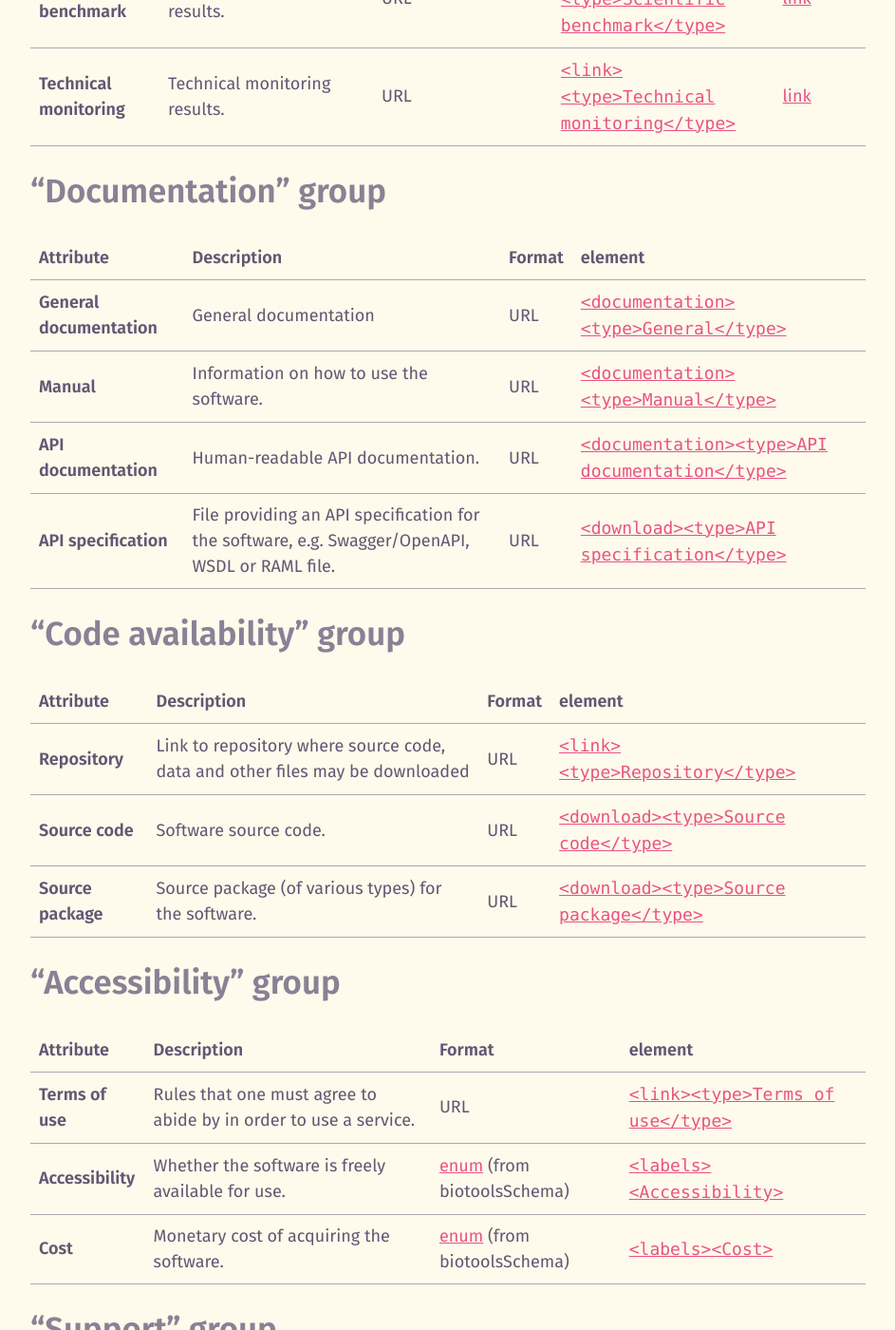
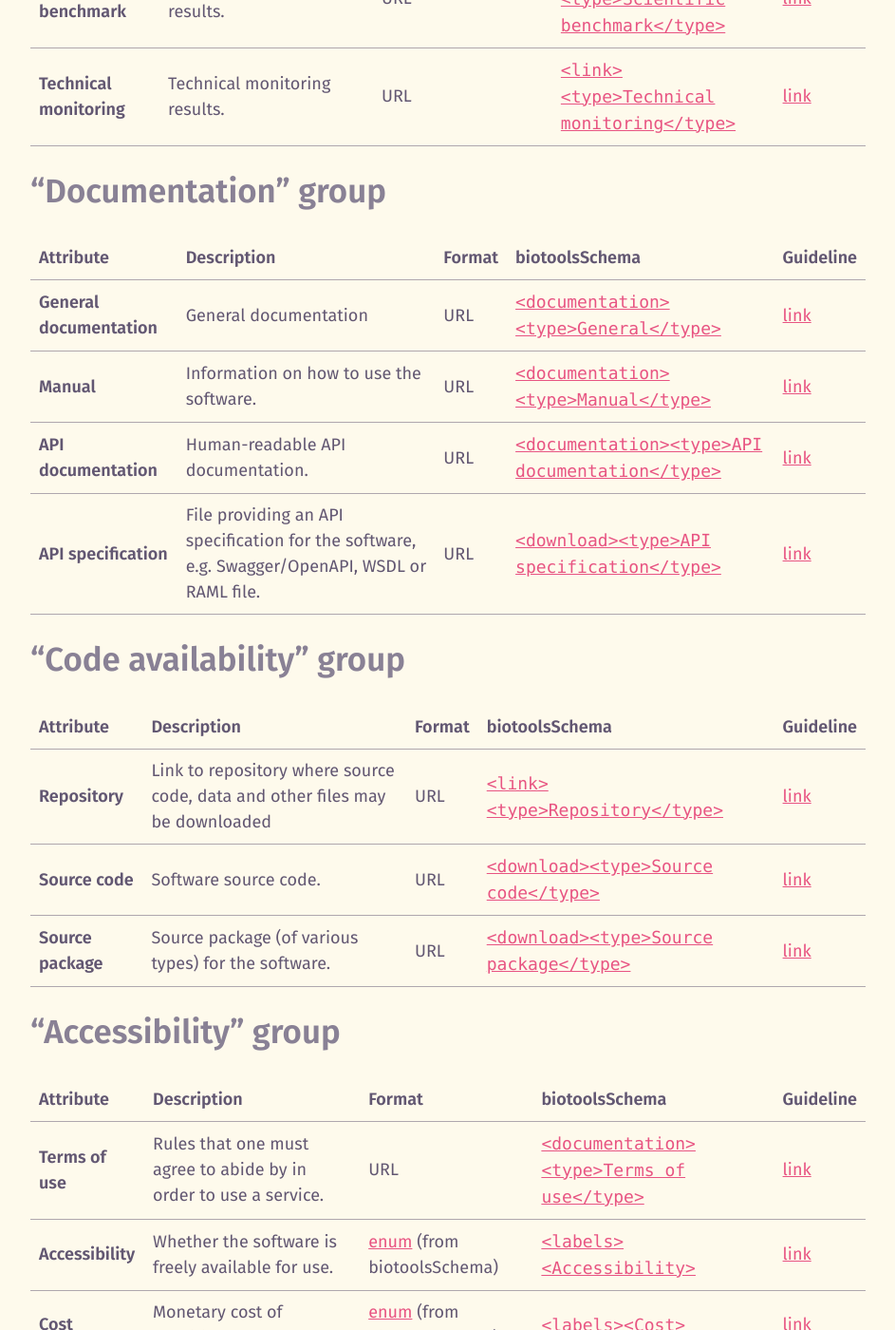
Before and after one commit to bio-tools/Tool-Information-Standards, a Jekyll site: the page built from docs/about.md, in a window 1280 px wide and 1400 px high, scrolled down 4793 px. Shown: the whole window at 95% size, without its empty margins (40-983 px from the left). Built offline with Jekyll 4.4.1, drawn with Linux system fonts in a browser that asks for light colours; a script that is not in the unit is left out; comment, search, counter and statistics services are not loaded; some of the changed text lies outside the part shown.

Commit message:
comprehensive links to Curation Guidelines

```diff
--- a/docs/about.md
+++ b/docs/about.md
@@ -56,52 +56,52 @@ Attribute | Description | Format | biotoolsSchema | Guideline
 
 ## "Documentation" group
 
-Attribute | Description | Format | element
---------- | ----------- | ------ | -------
-**General documentation** | General documentation | URL | [``<documentation><type>General</type>``](http://bio-tools.github.io/biotoolsSchema/#Link1C)
-**Manual** | Information on how to use the software. | URL | [``<documentation><type>Manual</type>``](http://bio-tools.github.io/biotoolsSchema/#Link1C)
-**API documentation** | Human-readable API documentation. | URL | [``<documentation><type>API documentation</type>``](http://bio-tools.github.io/biotoolsSchema/#Link1C)
-**API specification** | File providing an API specification for the software, e.g. Swagger/OpenAPI, WSDL or RAML file. | URL | [``<download><type>API specification</type>``](http://bio-tools.github.io/biotoolsSchema/#Link1B)
+Attribute | Description | Format | biotoolsSchema | Guideline
+--------- | ----------- | ------ | -------------- | ---------
+**General documentation** | General documentation | URL | [``<documentation><type>General</type>``](http://bio-tools.github.io/biotoolsSchema/#Link1C) | [link](http://biotools.readthedocs.io/en/latest/curators_guide.html#documentation-group)
+**Manual** | Information on how to use the software. | URL | [``<documentation><type>Manual</type>``](http://bio-tools.github.io/biotoolsSchema/#Link1C) | [link](http://biotools.readthedocs.io/en/latest/curators_guide.html#documentation-group)
+**API documentation** | Human-readable API documentation. | URL | [``<documentation><type>API documentation</type>``](http://bio-tools.github.io/biotoolsSchema/#Link1C) | [link](http://biotools.readthedocs.io/en/latest/curators_guide.html#documentation-group)
+**API specification** | File providing an API specification for the software, e.g. Swagger/OpenAPI, WSDL or RAML file. | URL | [``<download><type>API specification</type>``](http://bio-tools.github.io/biotoolsSchema/#Link1B) | [link](http://biotools.readthedocs.io/en/latest/curators_guide.html#download-group)
 
 ## "Code availability" group
 
-Attribute | Description | Format | element
---------- | ----------- | ------ | -------
-**Repository** | Link to repository where source code, data and other files may be downloaded | URL | [``<link><type>Repository</type>``](http://bio-tools.github.io/biotoolsSchema/#Link1C)
-**Source code** | Software source code. | URL | [``<download><type>Source code</type>``](http://bio-tools.github.io/biotoolsSchema/#Link1B)
-**Source package** | Source package (of various types) for the software. | URL | [``<download><type>Source package</type>``](http://bio-tools.github.io/biotoolsSchema/#Link1B)
+Attribute | Description | Format | biotoolsSchema | Guideline
+--------- | ----------- | ------ | -------------- | ---------
+**Repository** | Link to repository where source code, data and other files may be downloaded | URL | [``<link><type>Repository</type>``](http://bio-tools.github.io/biotoolsSchema/#Link1C) | [link](http://biotools.readthedocs.io/en/latest/curators_guide.html#documentation-group)
+**Source code** | Software source code. | URL | [``<download><type>Source code</type>``](http://bio-tools.github.io/biotoolsSchema/#Link1B) | [link](http://biotools.readthedocs.io/en/latest/curators_guide.html#documentation-group)
+**Source package** | Source package (of various types) for the software. | URL | [``<download><type>Source package</type>``](http://bio-tools.github.io/biotoolsSchema/#Link1B) | [link](http://biotools.readthedocs.io/en/latest/curators_guide.html#documentation-group)
 
 ## "Accessibility" group
 
-Attribute | Description | Format | element
---------- | ----------- | ------ | -------
-**Terms of use** | Rules that one must agree to abide by in order to use a service. | URL | [``<link><type>Terms of use</type>``]()
-**Accessibility** | Whether the software is freely available for use. | [enum](http://biotoolsschema.readthedocs.io/en/latest/controlled_vocabularies.html#accessibility) (from biotoolsSchema) | [``<labels><Accessibility>``](http://bio-tools.github.io/biotoolsSchema/#Link41)
-**Cost** | Monetary cost of acquiring the software. | [enum](http://biotoolsschema.readthedocs.io/en/latest/controlled_vocabularies.html#cost) (from biotoolsSchema) | [``<labels><Cost>``](http://bio-tools.github.io/biotoolsSchema/#Link40)
+Attribute | Description | Format | biotoolsSchema | Guideline
+--------- | ----------- | ------ | -------------- | ---------
+**Terms of use** | Rules that one must agree to abide by in order to use a service. | URL | [``<documentation><type>Terms of use</type>``](http://bio-tools.github.io/biotoolsSchema/#Link1C) | [link](http://biotools.readthedocs.io/en/latest/curators_guide.html#documentation-group)
+**Accessibility** | Whether the software is freely available for use. | [enum](http://biotoolsschema.readthedocs.io/en/latest/controlled_vocabularies.html#accessibility) (from biotoolsSchema) | [``<labels><Accessibility>``](http://bio-tools.github.io/biotoolsSchema/#Link41) | [link](http://biotools.readthedocs.io/en/latest/curators_guide.html#accessibility)
+**Cost** | Monetary cost of acquiring the software. | [enum](http://biotoolsschema.readthedocs.io/en/latest/controlled_vocabularies.html#cost) (from biotoolsSchema) | [``<labels><Cost>``](http://bio-tools.github.io/biotoolsSchema/#Link40) | [link](http://biotools.readthedocs.io/en/latest/curators_guide.html#cost)
 
 ## "Support" group
 
-Attribute | Description | Format | element
---------- | ----------- | ------ | -------
-**Helpdesk** | Helpdesk providing support in using the software. | URL | [``<link><type>Helpdesk</type>``]()
-**Issue tracker** | Link to tracker for software issues, bug reports, feature requests etc. | URL | [``<link><type>Issue tracker</type>``](http://bio-tools.github.io/biotoolsSchema/#Link1A)
-**Mailing list** | Link to mailing list for software announcements, discussions, support etc. | URL | [``<link><type>Mailing list</type>``](http://bio-tools.github.io/biotoolsSchema/#Link1A)
-**Contact person** | Primary contact, *e.g.* a person, helpdesk or mailing list | Name, email, URL and/or ORCID iD | [``<credit><typeRole>Primary contact</typeRole>``](http://bio-tools.github.io/biotoolsSchema/#Link15)
+Attribute | Description | Format | biotoolsSchema | Guideline
+--------- | ----------- | ------ | -------------- | ---------
+**Helpdesk** | Helpdesk providing support in using the software. | URL | [``<link><type>Helpdesk</type>``]() | [link](http://biotools.readthedocs.io/en/latest/curators_guide.html#links-group)
+**Issue tracker** | Link to tracker for software issues, bug reports, feature requests etc. | URL | [``<link><type>Issue tracker</type>``](http://bio-tools.github.io/biotoolsSchema/#Link1A) | [link](http://biotools.readthedocs.io/en/latest/curators_guide.html#links-group)
+**Mailing list** | Link to mailing list for software announcements, discussions, support etc. | URL | [``<link><type>Mailing list</type>``](http://bio-tools.github.io/biotoolsSchema/#Link1A) | [link](http://biotools.readthedocs.io/en/latest/curators_guide.html#links-group)
+**Contact person** | Primary contact, *e.g.* a person, helpdesk or mailing list | Name, email, URL and/or ORCID iD | [``<credit><typeRole>Primary contact</typeRole>``](http://bio-tools.github.io/biotoolsSchema/#Link15) | [link](http://biotools.readthedocs.io/en/latest/curators_guide.html#credits-group)
 
 ## "Downloads" group
 
-Attribute | Description | Format | element
---------- | ----------- | ------ | -------
-**Biological data** | Biological data, or a web page on a database portal where such data may be downloaded. | URL | [``<download><type>Biological data</type>``](http://bio-tools.github.io/biotoolsSchema/#Link1B)
-**Binaries** | Binaries for the software. | URL | [``<download><type>Binaries</type>``](http://bio-tools.github.io/biotoolsSchema/#Link1B)
-**Binary package** | Binary package for the software. | URL | [``<download><type>Binary package</type>``](http://bio-tools.github.io/biotoolsSchema/#Link1B)
-**Container file** | Container file including the software. | URL | [``<download><type>Container file</type>``](http://bio-tools.github.io/biotoolsSchema/#Link1B)
-**CWL file** | Common Workflow Language (CWL) file for the software. | URL | [``<download><type>CWL file</type>``](http://bio-tools.github.io/biotoolsSchema/#Link1B)
-**Ontology** | A file containing an ontology, controlled vocabulary, terminology etc. | URL | [``<download><type>Ontology</type>``](http://bio-tools.github.io/biotoolsSchema/#Link1B)
-**VM image** | Virtual machine (VM) image for the software. | URL | [``<download><type>VM image</type>``](http://bio-tools.github.io/biotoolsSchema/#Link1B)
-**Tool wrapper (galaxy)** | Galaxy tool configuration file (wrapper) for the software. | URL | [``<download><type>Tool wrapper (galaxy)</type>``](http://bio-tools.github.io/biotoolsSchema/#Link1B)
-**Tool wrapper (taverna)** | Taverna configuration file for the software. | URL | [``<download><type>Tool wrapper (taverna)</type>``](http://bio-tools.github.io/biotoolsSchema/#Link1B)
-**Tool wrapper (other)** | Workbench configuration file (other than taverna, galaxy or CWL wrapper) for the software. | URL | [``<download><type>Tool wrapper (other)</type>``](http://bio-tools.github.io/biotoolsSchema/#Link1B)
+Attribute | Description | Format | biotoolsSchema | Guideline
+--------- | ----------- | ------ | -------------- | ---------
+**Biological data** | Biological data, or a web page on a database portal where such data may be downloaded. | URL | [``<download><type>Biological data</type>``](http://bio-tools.github.io/biotoolsSchema/#Link1B) | [link](http://biotools.readthedocs.io/en/latest/curators_guide.html#download-group)
+**Binaries** | Binaries for the software. | URL | [``<download><type>Binaries</type>``](http://bio-tools.github.io/biotoolsSchema/#Link1B) | [link](http://biotools.readthedocs.io/en/latest/curators_guide.html#download-group)
+**Binary package** | Binary package for the software. | URL | [``<download><type>Binary package</type>``](http://bio-tools.github.io/biotoolsSchema/#Link1B) | [link](http://biotools.readthedocs.io/en/latest/curators_guide.html#download-group)
+**Container file** | Container file including the software. | URL | [``<download><type>Container file</type>``](http://bio-tools.github.io/biotoolsSchema/#Link1B) | [link](http://biotools.readthedocs.io/en/latest/curators_guide.html#download-group)
+**CWL file** | Common Workflow Language (CWL) file for the software. | URL | [``<download><type>CWL file</type>``](http://bio-tools.github.io/biotoolsSchema/#Link1B) | [link](http://biotools.readthedocs.io/en/latest/curators_guide.html#download-group)
+**Ontology** | A file containing an ontology, controlled vocabulary, terminology etc. | URL | [``<download><type>Ontology</type>``](http://bio-tools.github.io/biotoolsSchema/#Link1B) | [link](http://biotools.readthedocs.io/en/latest/curators_guide.html#download-group)
+**VM image** | Virtual machine (VM) image for the software. | URL | [``<download><type>VM image</type>``](http://bio-tools.github.io/biotoolsSchema/#Link1B) | [link](http://biotools.readthedocs.io/en/latest/curators_guide.html#download-group)
+**Tool wrapper (galaxy)** | Galaxy tool configuration file (wrapper) for the software. | URL | [``<download><type>Tool wrapper (galaxy)</type>``](http://bio-tools.github.io/biotoolsSchema/#Link1B) | [link](http://biotools.readthedocs.io/en/latest/curators_guide.html#download-group)
+**Tool wrapper (taverna)** | Taverna configuration file for the software. | URL | [``<download><type>Tool wrapper (taverna)</type>``](http://bio-tools.github.io/biotoolsSchema/#Link1B) | [link](http://biotools.readthedocs.io/en/latest/curators_guide.html#download-group)
+**Tool wrapper (other)** | Workbench configuration file (other than taverna, galaxy or CWL wrapper) for the software. | URL | [``<download><type>Tool wrapper (other)</type>``](http://bio-tools.github.io/biotoolsSchema/#Link1B) | [link](http://biotools.readthedocs.io/en/latest/curators_guide.html#download-group)
 
 
 # Application to bio.tools
```
